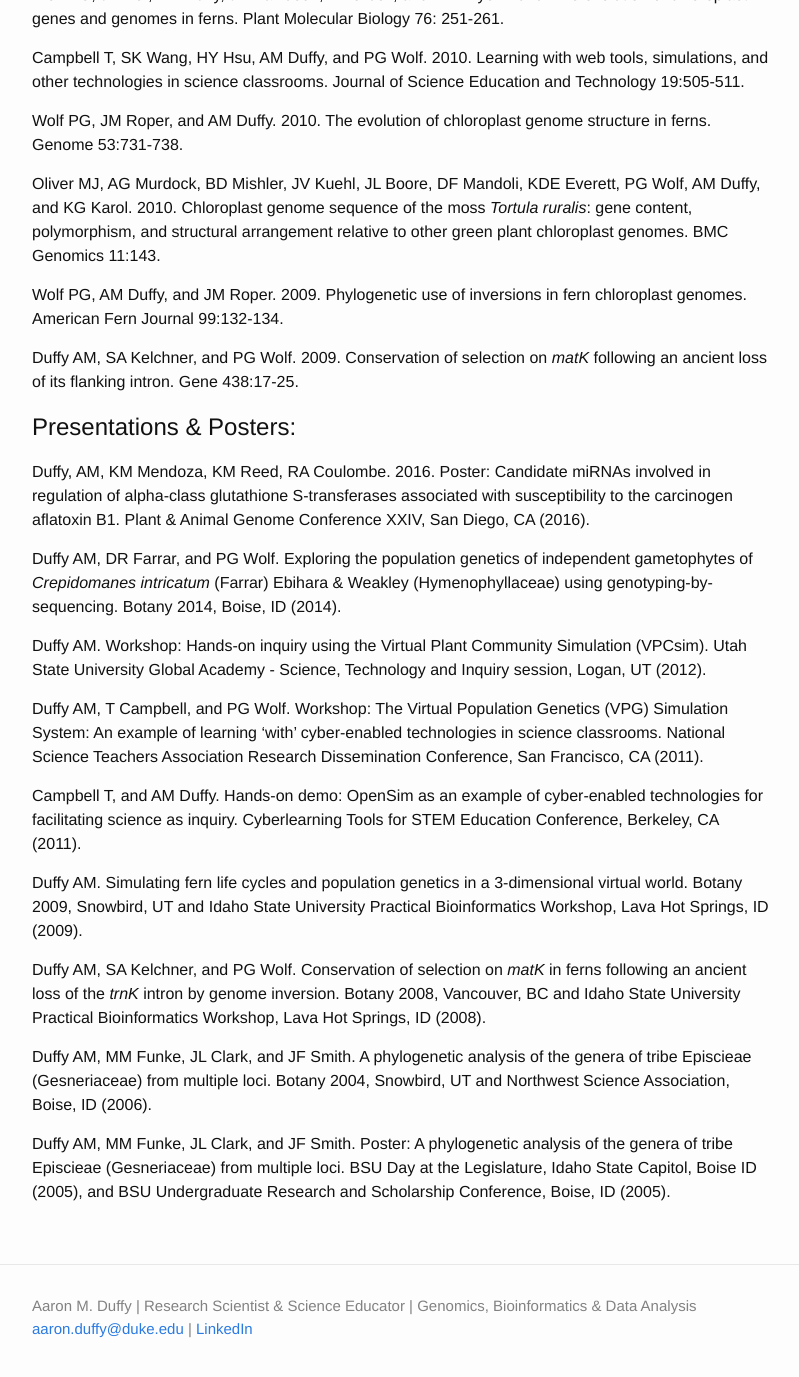
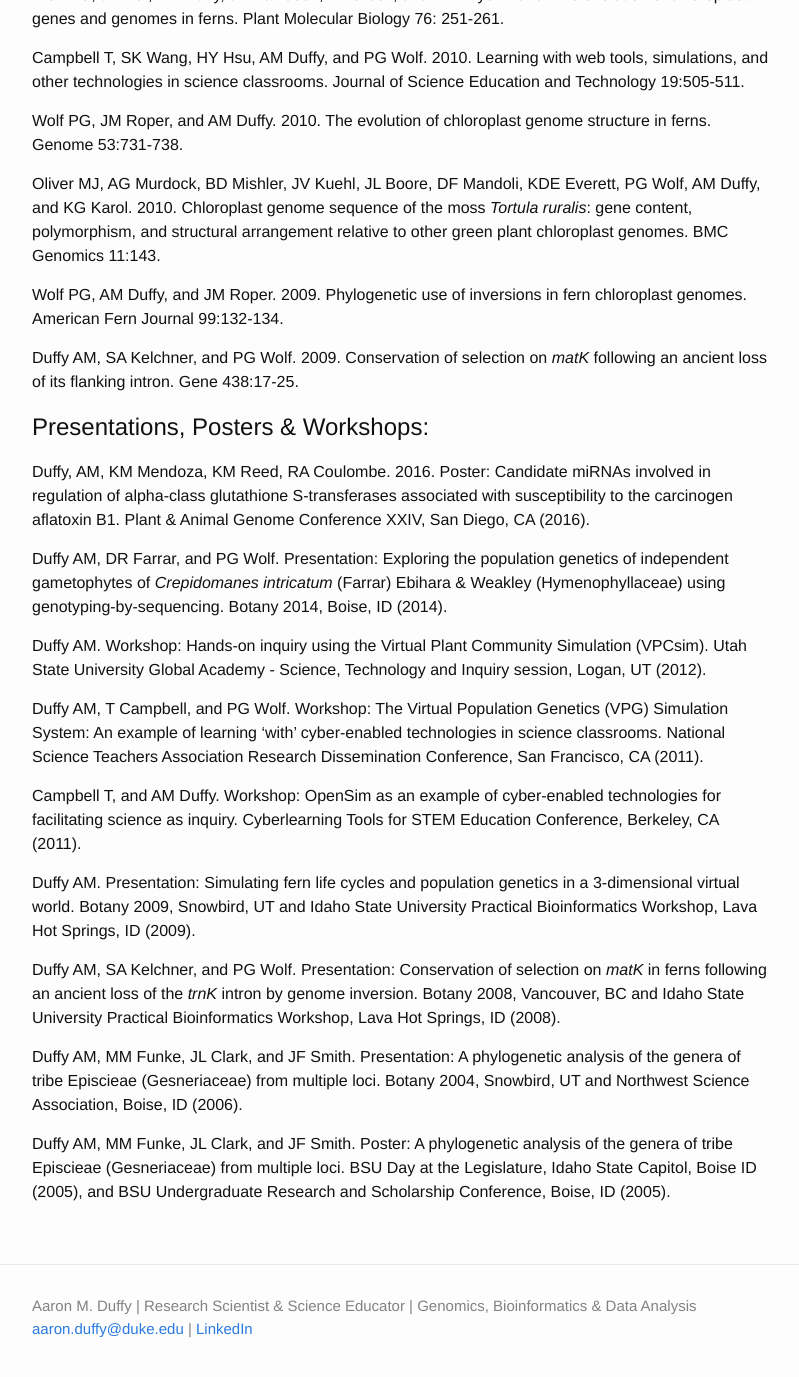
Before and after one commit to aduffy70/aduffy70.github.io, a Jekyll site: the page built from publications.md, in a window 1280 px wide and 1400 px high, scrolled down 2467 px. Shown: the top 1377 px of the window, without its empty margins (238-1037 px from the left). Built offline with Jekyll 4.4.1, drawn with Linux system fonts in a browser that asks for light colours.

Commit message:
Publications.md edits

```diff
--- a/publications.md
+++ b/publications.md
@@ -67,22 +67,22 @@ Wolf PG, AM Duffy, and JM Roper. 2009. Phylogenetic use of inversions in fern ch
 
 Duffy AM, SA Kelchner, and PG Wolf. 2009. Conservation of selection on *matK* following an ancient loss of its flanking intron. Gene 438:17-25.
 
-# Presentations & Posters:
+# Presentations, Posters & Workshops:
 
 Duffy, AM, KM Mendoza, KM Reed, RA Coulombe. 2016. Poster: Candidate miRNAs involved in regulation of alpha-class glutathione S-transferases associated with susceptibility to the carcinogen aflatoxin B1. Plant & Animal Genome Conference XXIV, San Diego, CA (2016).
 
-Duffy AM, DR Farrar, and PG Wolf. Exploring the population genetics of independent gametophytes of *Crepidomanes intricatum* (Farrar) Ebihara & Weakley (Hymenophyllaceae) using genotyping-by-sequencing. Botany 2014, Boise, ID (2014).
+Duffy AM, DR Farrar, and PG Wolf. Presentation: Exploring the population genetics of independent gametophytes of *Crepidomanes intricatum* (Farrar) Ebihara & Weakley (Hymenophyllaceae) using genotyping-by-sequencing. Botany 2014, Boise, ID (2014).
 
 Duffy AM. Workshop: Hands-on inquiry using the Virtual Plant Community Simulation (VPCsim). Utah State University Global Academy - Science, Technology and Inquiry session, Logan, UT (2012).
 
 Duffy AM, T Campbell, and PG Wolf. Workshop: The Virtual Population Genetics (VPG) Simulation System: An example of learning 'with' cyber-enabled technologies in science classrooms. National Science Teachers Association Research Dissemination Conference, San Francisco, CA (2011).
 
-Campbell T, and AM Duffy. Hands-on demo: OpenSim as an example of cyber-enabled technologies for facilitating science as inquiry. Cyberlearning Tools for STEM Education Conference, Berkeley, CA (2011).
+Campbell T, and AM Duffy. Workshop: OpenSim as an example of cyber-enabled technologies for facilitating science as inquiry. Cyberlearning Tools for STEM Education Conference, Berkeley, CA (2011).
 
-Duffy AM. Simulating fern life cycles and population genetics in a 3-dimensional virtual world. Botany 2009, Snowbird, UT and Idaho State University Practical Bioinformatics Workshop, Lava Hot Springs, ID (2009).
+Duffy AM. Presentation: Simulating fern life cycles and population genetics in a 3-dimensional virtual world. Botany 2009, Snowbird, UT and Idaho State University Practical Bioinformatics Workshop, Lava Hot Springs, ID (2009).
 
-Duffy AM, SA Kelchner, and PG Wolf. Conservation of selection on *matK* in ferns following an ancient loss of the *trnK* intron by genome inversion. Botany 2008, Vancouver, BC and Idaho State University Practical Bioinformatics Workshop, Lava Hot Springs, ID (2008).
+Duffy AM, SA Kelchner, and PG Wolf. Presentation: Conservation of selection on *matK* in ferns following an ancient loss of the *trnK* intron by genome inversion. Botany 2008, Vancouver, BC and Idaho State University Practical Bioinformatics Workshop, Lava Hot Springs, ID (2008).
 
-Duffy AM, MM Funke, JL Clark, and JF Smith. A phylogenetic analysis of the genera of tribe Episcieae (Gesneriaceae) from multiple loci. Botany 2004, Snowbird, UT and Northwest Science Association, Boise, ID (2006).
+Duffy AM, MM Funke, JL Clark, and JF Smith. Presentation: A phylogenetic analysis of the genera of tribe Episcieae (Gesneriaceae) from multiple loci. Botany 2004, Snowbird, UT and Northwest Science Association, Boise, ID (2006).
 
 Duffy AM, MM Funke, JL Clark, and JF Smith. Poster: A phylogenetic analysis of the genera of tribe Episcieae (Gesneriaceae) from multiple loci. BSU Day at the Legislature, Idaho State Capitol, Boise ID (2005), and BSU Undergraduate Research and Scholarship Conference, Boise, ID (2005).
```
